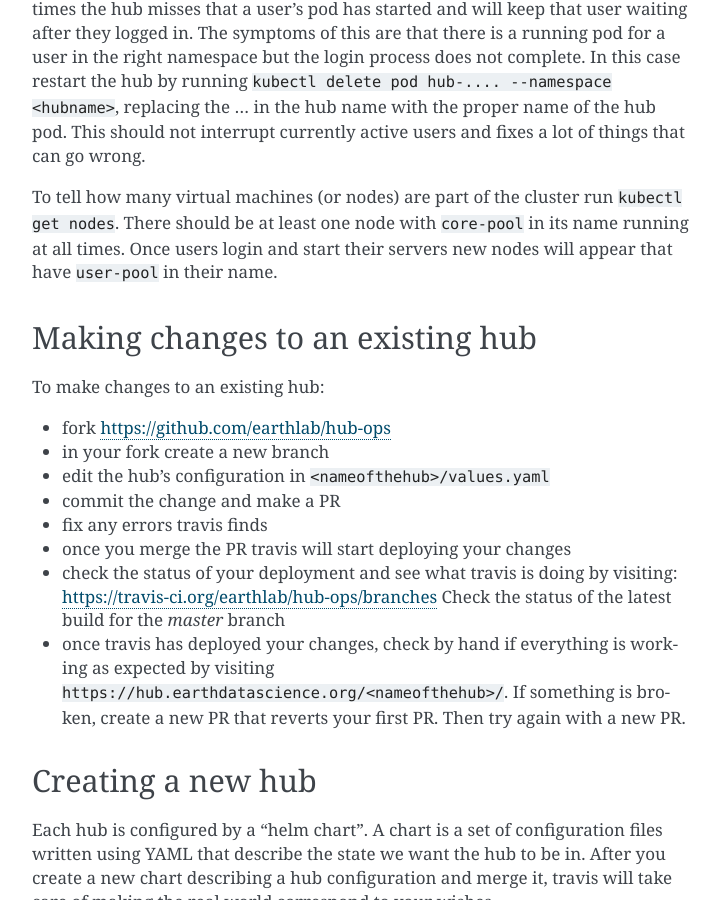
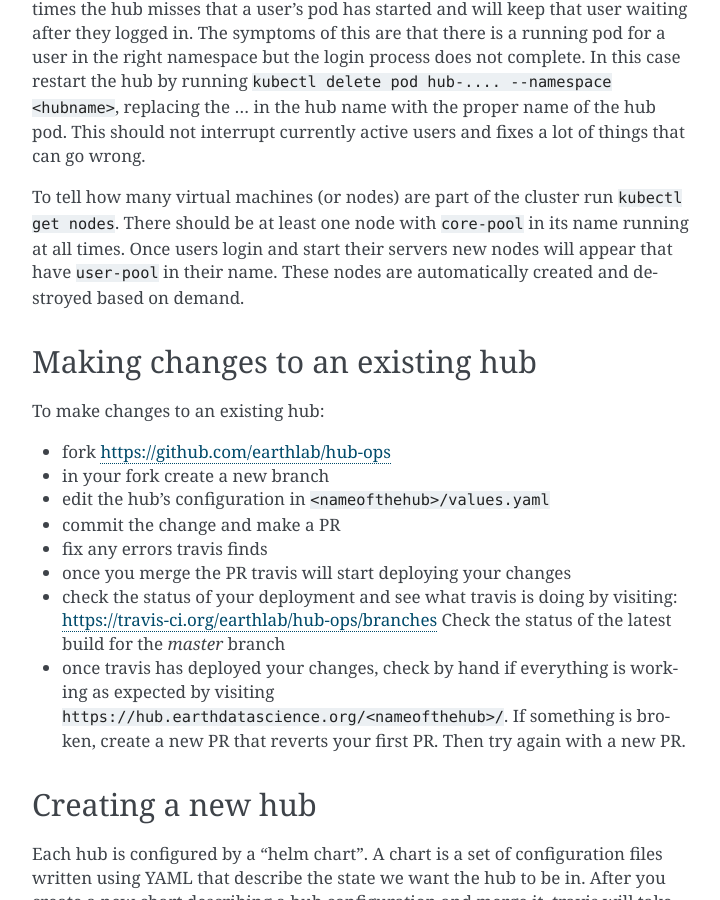
Before and after one commit to earthlab/hub-ops, a Sphinx documentation site: the page built from docs/source/day-to-day.rst, in a window 1280 px wide and 900 px high, scrolled down 1390 px. Shown: the whole window, without its empty margins (388-1108 px from the left). Built offline with Sphinx 7.4.7, drawn with Linux system fonts in a browser that asks for light colours.

Commit message:
Day to day cluster operations

```diff
--- a/docs/source/day-to-day.rst
+++ b/docs/source/day-to-day.rst
@@ -71,7 +71,8 @@
 To tell how many virtual machines (or nodes) are part of the cluster run
 ``kubectl get nodes``. There should be at least one node with ``core-pool`` in
 its name running at all times. Once users login and start their servers new
-nodes will appear that have ``user-pool`` in their name.
+nodes will appear that have ``user-pool`` in their name. These nodes are
+automatically created and destroyed based on demand.
 
 
 Making changes to an existing hub
```
